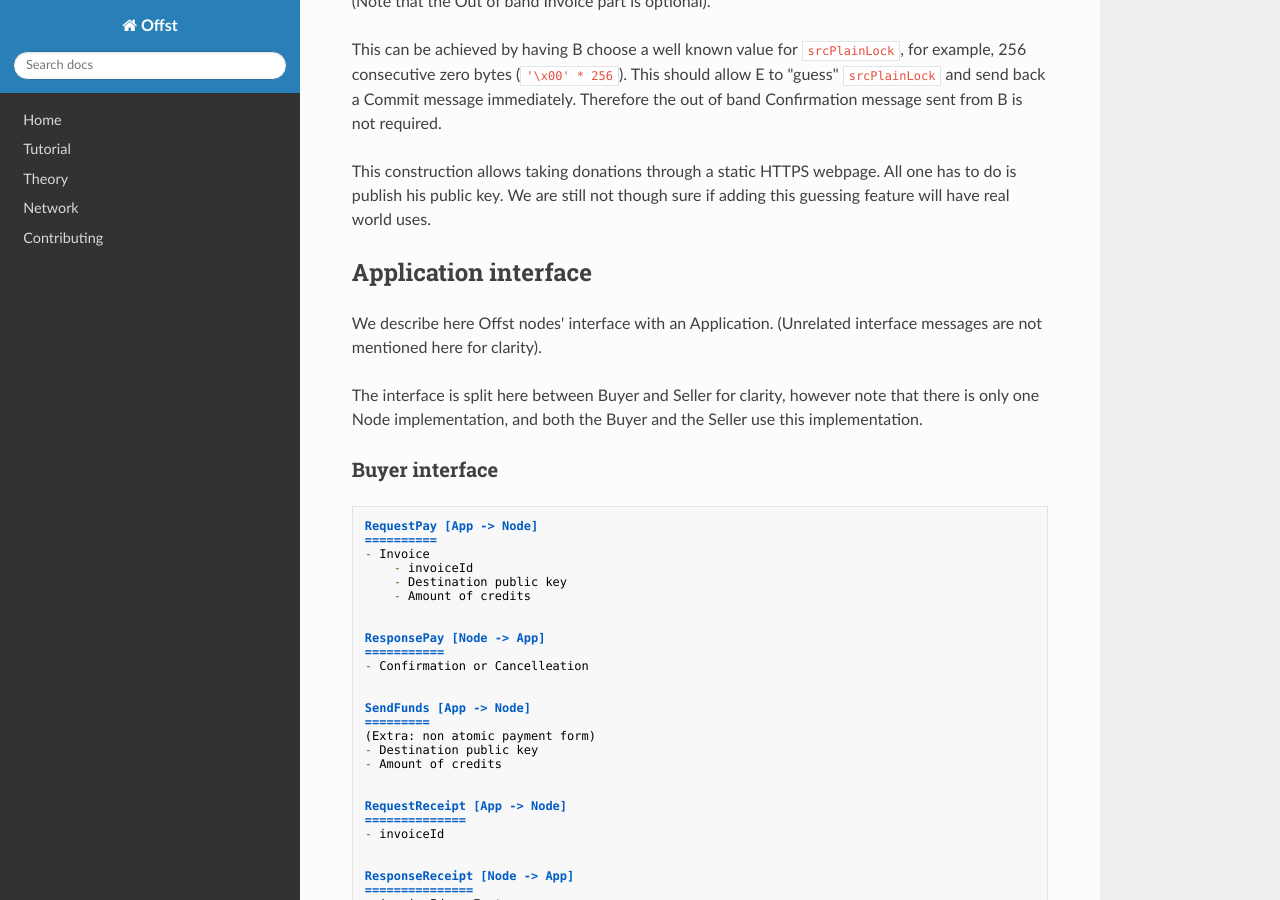
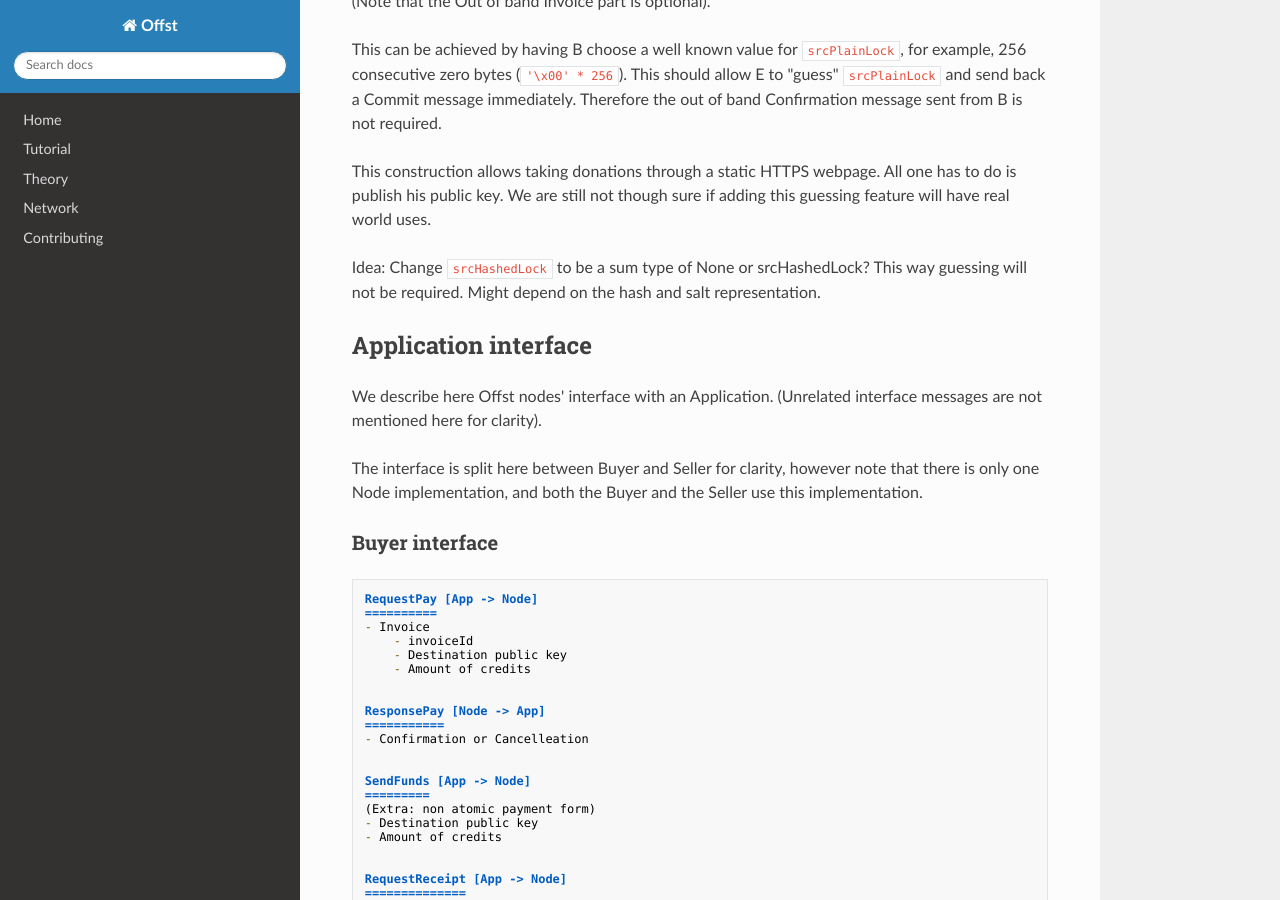
Before and after one commit to freedomlayer/offset_docs, an MkDocs documentation site: the page built from docs/atomic_proposal.md, in a window 1280 px wide and 900 px high, scrolled down 11663 px. Built offline with MkDocs 1.6.1, drawn with Linux system fonts in a browser that asks for light colours; nearby versions of some CDN libraries.

Commit message:
Added idea about specifying empty srcHashedLock in the protocol.

```diff
--- a/docs/atomic_proposal.md
+++ b/docs/atomic_proposal.md
@@ -660,6 +660,10 @@ This construction allows taking donations through a static HTTPS webpage.
 All one has to do is publish his public key. We are still not though sure if
 adding this guessing feature will have real world uses.
 
+Idea: Change `srcHashedLock` to be a sum type of None or srcHashedLock?
+This way guessing will not be required. Might depend on the hash and salt
+representation.
+
 ## Application interface
 
 We describe here Offst nodes' interface with an Application.
```
